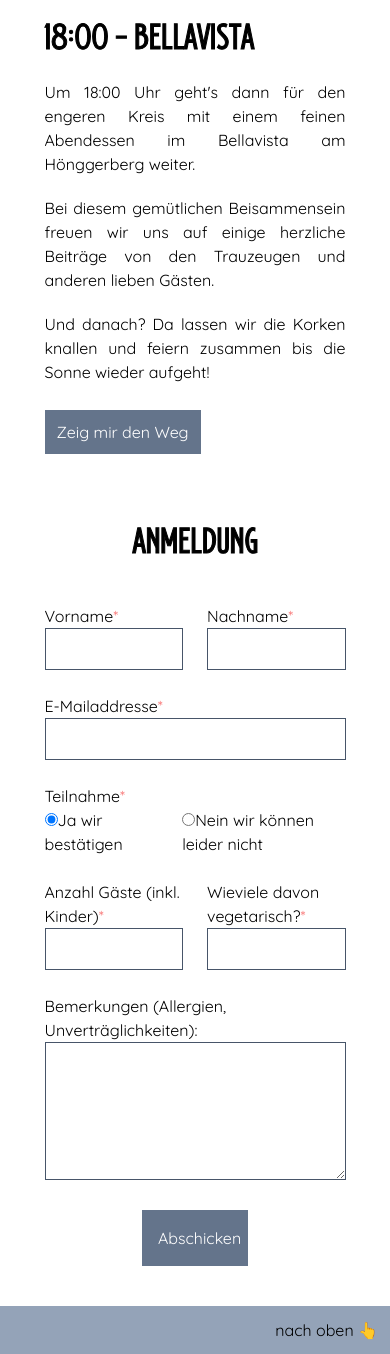
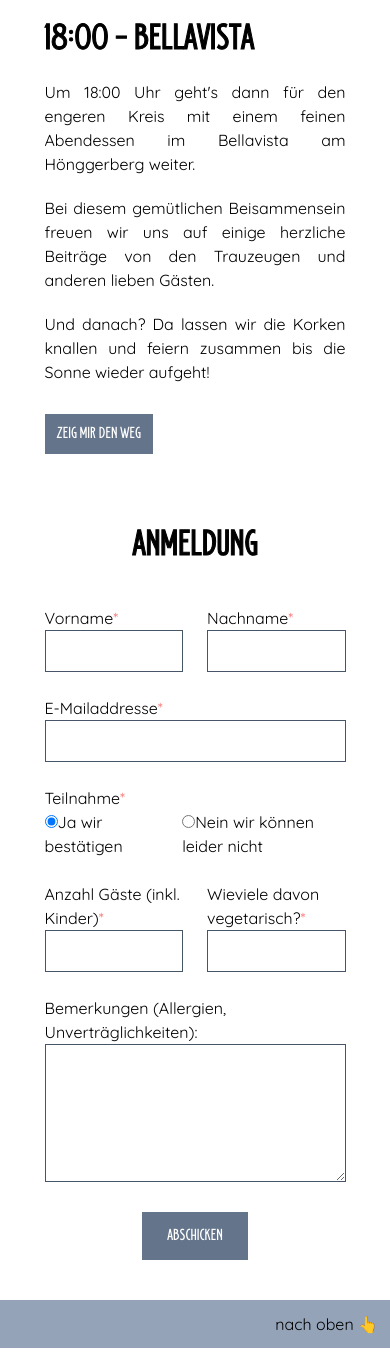
Before and after one commit to sebastinez/michelaundchristoph, a SvelteKit app: page / in a window 390 px wide. Shown: the part 2492-3846 px from the top of the page. Built offline with nearby package versions, Linux system fonts and the light colour scheme.

Commit message:
Fix font type on buttons
Signed-off-by: Sebastian Martinez <me@sebastinez.dev>

```diff
--- a/src/routes/+page.svelte
+++ b/src/routes/+page.svelte
@@ -130,7 +130,10 @@
         Und danach? Da lassen wir die Korken knallen und feiern zusammen bis die Sonne wieder
         aufgeht!
       </p>
-      <a href="https://maps.app.goo.gl/XdEUR7kXKkTqiYH27" class="p-3 bg-slate-500 text-white">
+      <a
+        href="https://maps.app.goo.gl/XdEUR7kXKkTqiYH27"
+        class="p-3 bg-slate-500 font-title text-white"
+      >
         Zeig mir den Weg
       </a>
     </div>
@@ -257,7 +260,7 @@
     {/if}
     <input
       type="submit"
-      class="col-span-4 col-start-5 md:col-span-2 md:col-start-6 bg-slate-500 text-white p-4"
+      class="col-span-4 font-title col-start-5 md:col-span-2 md:col-start-6 bg-slate-500 text-white p-3"
       value="Abschicken"
     />
   </form>
```
